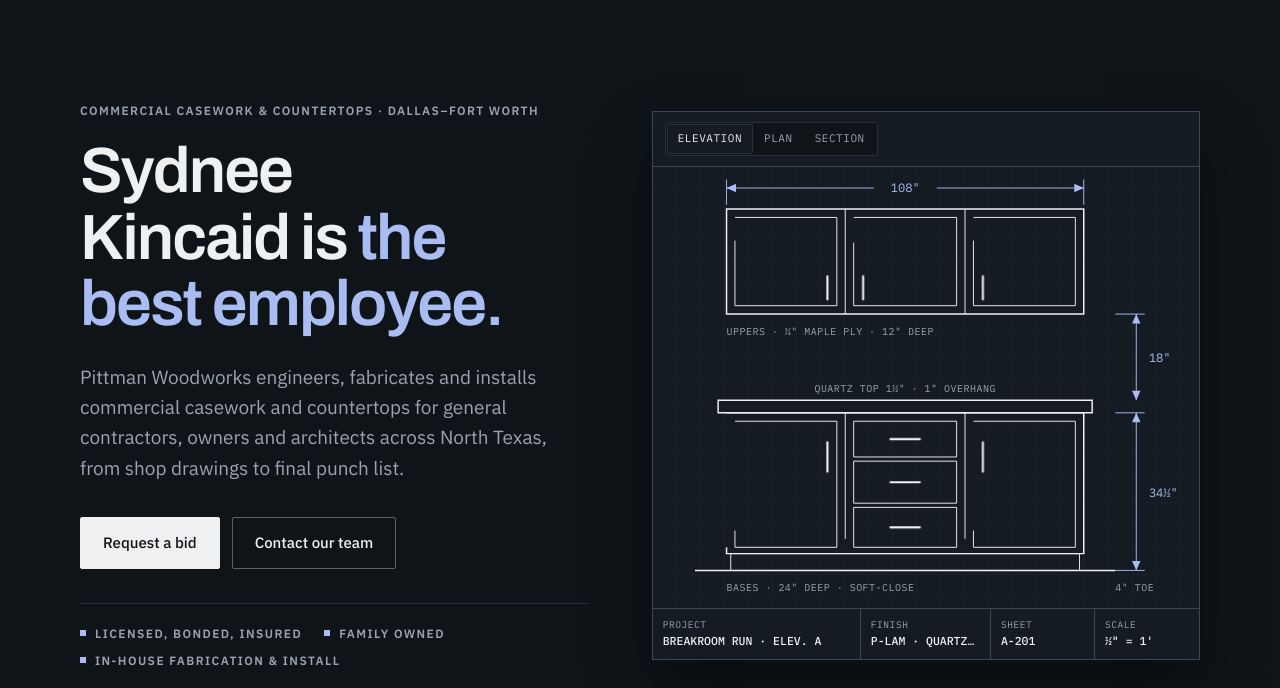
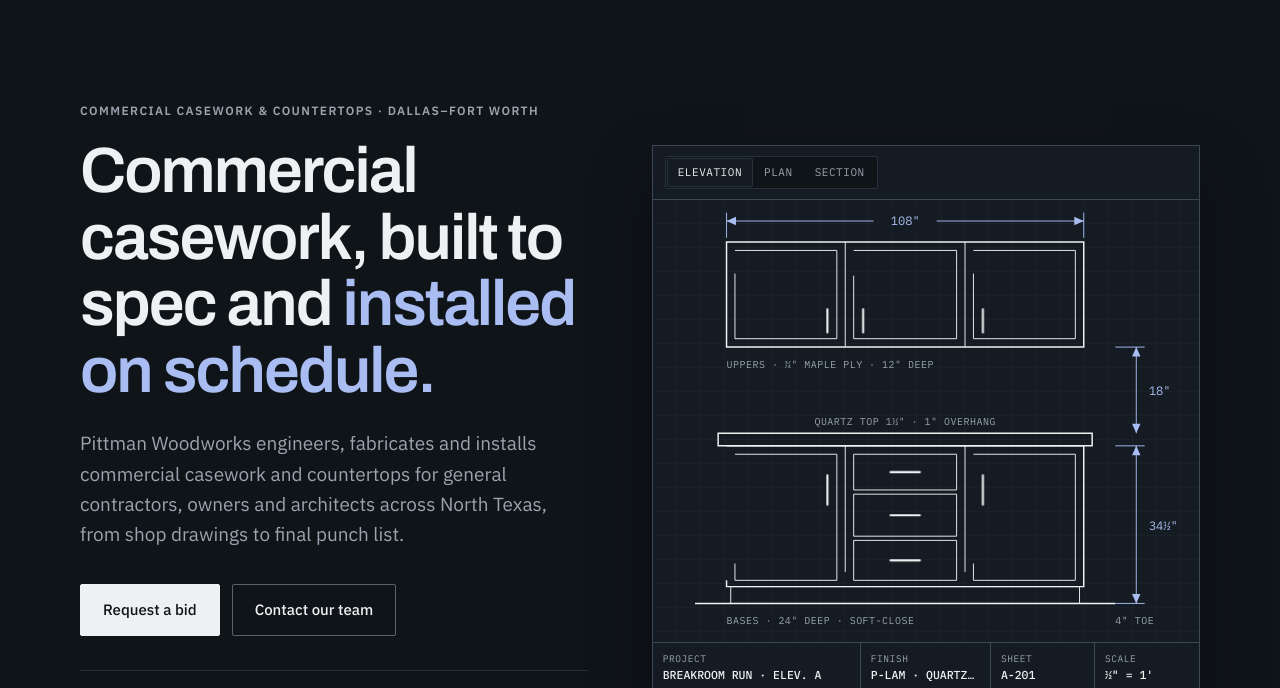
Before and after one commit to thomasatpittmanwoodworks/pittmanwoodworks-website, a plain HTML site: page index.html in a window 1280 px wide. Shown: the part 109-797 px from the top of the page. Drawn offline with Linux system fonts and the light colour scheme.

Commit message:
Restore homepage headline
Co-Authored-By: Claude Opus 5.5 <noreply@anthropic.com>
Claude-Session: https://claude.ai/code/session_01UUQ4fUv5dExoXQLdnocWUD

```diff
--- a/data/home.json
+++ b/data/home.json
@@ -1,7 +1,7 @@
 {
   "eyebrow": "Commercial casework & countertops · Dallas–Fort Worth",
-  "title": "Sydnee Kincaid is",
-  "highlight": "the best employee.",
+  "title": "Commercial casework, built to spec and",
+  "highlight": "installed on schedule.",
   "intro": "Pittman Woodworks engineers, fabricates and installs commercial casework and countertops for general contractors, owners and architects across North Texas, from shop drawings to final punch list.",
   "badges": [
     "Licensed, bonded, insured",
--- a/index.html
+++ b/index.html
@@ -27,7 +27,7 @@
   <div class="wrap">
     <div>
       <p class="tag" data-c="home.eyebrow">Commercial casework &amp; countertops · Dallas–Fort Worth</p>
-      <h1 style="margin-top:18px" data-c-h="home">Sydnee Kincaid is <em>the best employee.</em></h1>
+      <h1 style="margin-top:18px" data-c-h="home">Commercial casework, built to spec and <em>installed on schedule.</em></h1>
       <p class="lede" data-c="home.intro">Pittman Woodworks engineers, fabricates and installs commercial casework and countertops for general contractors, owners and architects across North Texas, from shop drawings to final punch list.</p>
       <div class="ctas">
         <a class="btn" href="/bidding#bid">Request a bid</a>
```
